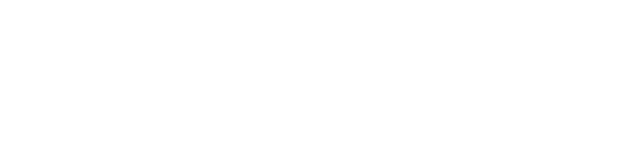
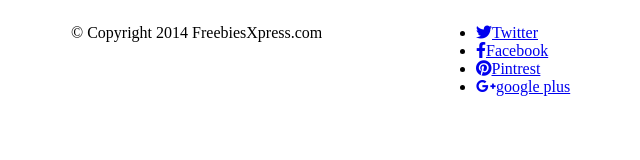
Before and after one commit to KatarzynaLesniewska/proj-z-task-r, a website: page index.html in a window 1280 px wide. Shown: the whole page, without its empty margins (14-654 px from the left). Drawn offline with Linux system fonts and the light colour scheme; a web font is replaced by a local one.

Commit message:
Add footer structure

```diff
--- a/index.html
+++ b/index.html
@@ -13,6 +13,26 @@
 
     <body>
 
+        <footer class="page-footer py-3">
+            <div class="container">
+                <div class="row d-flex justify-content-around">
+                    <div class=col-md-4>
+                        <p>© Copyright 2014 FreebiesXpress.com</p>
+                    </div>
+                    <div class=col-md-6>
+                        <div class="row social-links">
+                            <ul>
+                                <li><a href="#"><i class="fab fa-twitter"></i>Twitter</a></li>
+                                <li><a href="#"><i class="fab fa-facebook-f"></i>Facebook</a></li>
+                                <li><a href="#"><i class="fab fa-pinterest"></i>Pintrest</a></li>
+                                <li><a href="#"><i class="fab fa-google-plus-g"></i>google plus</a></li>
+                            </ul>
+                        </div>
+                    </div>
+                </div>
+            </div>
+        </footer>
+
 
 
     </body>
```
